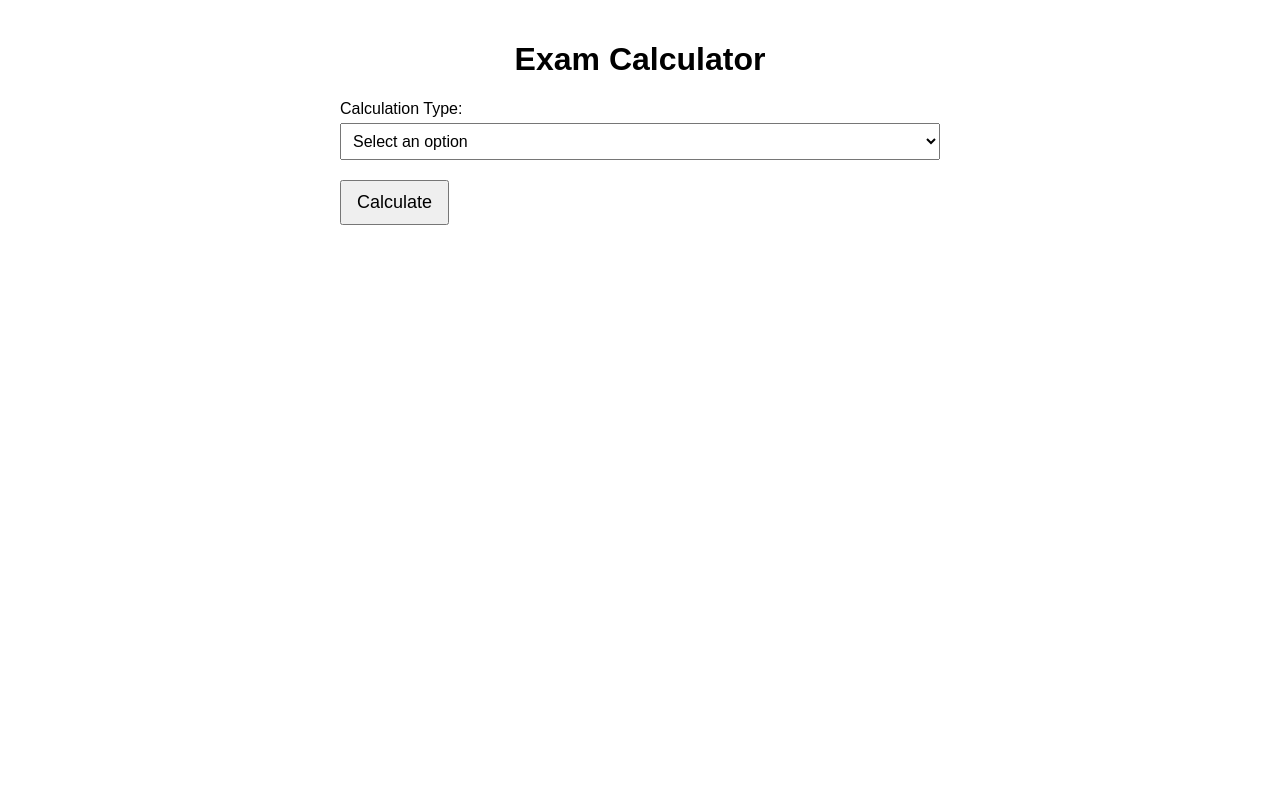
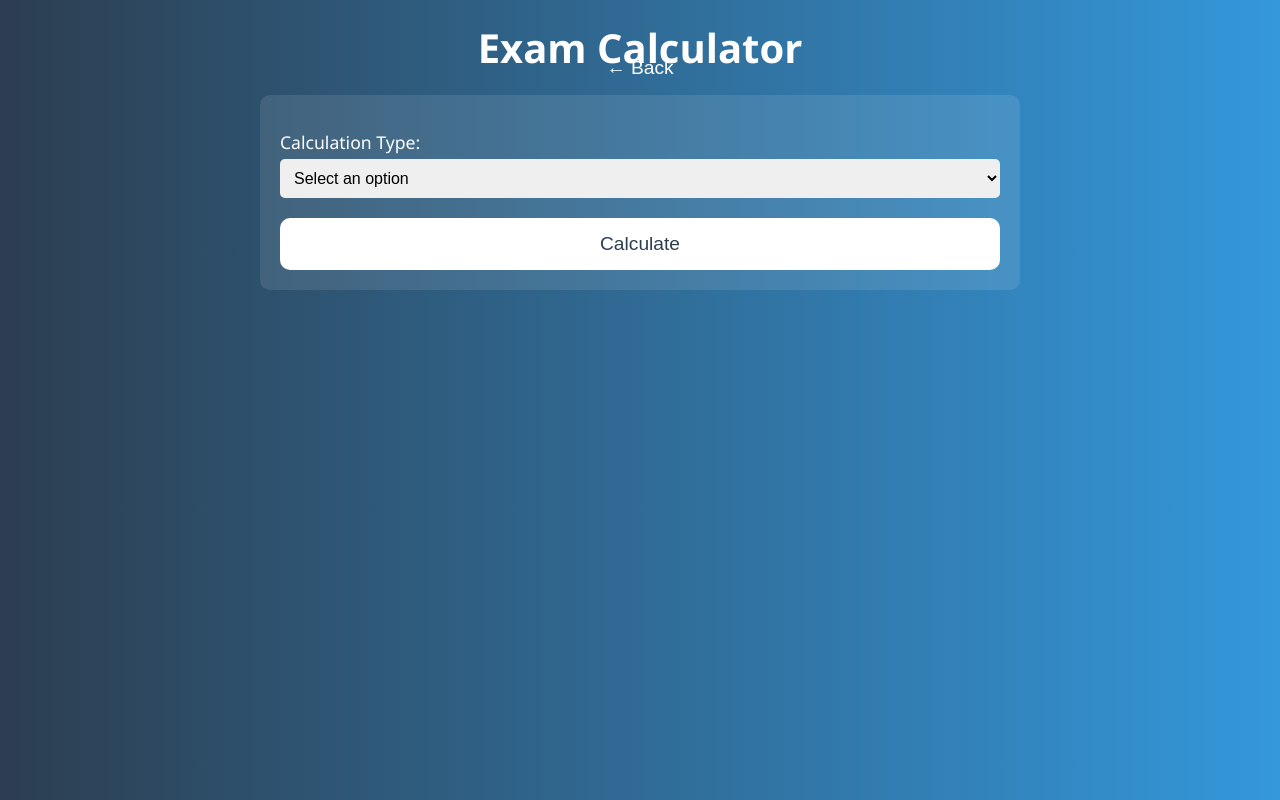
Before and after one commit to elizion111/GradeCalculator, a plain HTML site: page exam_calculator.html in a window 1280 px wide. Drawn offline with Linux system fonts and the light colour scheme.

Commit message:
Update exam_calculator.html

```diff
--- a/exam_calculator.html
+++ b/exam_calculator.html
@@ -1,52 +1,119 @@
+<!-- Save this as exam_calculator.html -->
+
 <!DOCTYPE html>
 <html lang="en">
 <head>
     <meta charset="UTF-8">
     <title>Exam Calculator</title>
+    <meta name="viewport" content="width=device-width, initial-scale=1.0"> <!-- Mobile Responsive -->
     <style>
+        /* Reset default browser styles */
+        * {
+            margin: 0;
+            padding: 0;
+            box-sizing: border-box;
+        }
         body {
-            font-family: Arial, sans-serif;
-            max-width: 600px;
+            font-family: 'Segoe UI', Tahoma, Geneva, Verdana, sans-serif;
+            background: linear-gradient(to right, #2c3e50, #3498db);
+            color: #fff;
+            display: flex;
+            flex-direction: column;
+            min-height: 100vh;
+        }
+        .container {
+            flex: 1;
+            max-width: 800px;
+            width: 100%;
             margin: auto;
-            padding-top: 20px;
+            padding: 20px;
         }
-        h1 {
+        header {
+            position: relative;
             text-align: center;
+            margin-bottom: 20px;
+        }
+        header h1 {
+            font-size: 2.5em;
+        }
+        .back-button {
+            position: absolute;
+            left: 0;
+            top: 50%;
+            transform: translateY(-50%);
+            background: none;
+            border: none;
+            color: #fff;
+            font-size: 1.2em;
+            cursor: pointer;
+            padding: 10px;
+        }
+        .back-button:hover {
+            text-decoration: underline;
         }
         form {
-            margin-top: 20px;
+            background-color: rgba(255, 255, 255, 0.1);
+            padding: 20px;
+            border-radius: 10px;
         }
         label {
             display: block;
             margin: 15px 0 5px;
+            font-size: 1.1em;
         }
-        input[type="number"] {
+        input[type="number"], select {
             width: 100%;
-            padding: 8px;
-            font-size: 16px;
-        }
-        select {
-            width: 100%;
-            padding: 8px;
-            font-size: 16px;
+            padding: 10px;
+            font-size: 1em;
+            border: none;
+            border-radius: 5px;
         }
         button {
+            width: 100%;
             margin-top: 20px;
-            padding: 10px 15px;
-            font-size: 18px;
+            padding: 15px;
+            font-size: 1.2em;
+            border: none;
+            border-radius: 10px;
+            background-color: #fff;
+            color: #2c3e50;
+            cursor: pointer;
+            transition: background-color 0.3s;
+        }
+        button:hover {
+            background-color: #f0f0f0;
         }
         #result {
             margin-top: 30px;
-            font-size: 20px;
+            font-size: 1.5em;
             font-weight: bold;
+            text-align: center;
+        }
+        .footer {
+            text-align: center;
+            padding: 10px;
+            font-size: 0.9em;
+        }
+        @media (max-width: 600px) {
+            header h1 {
+                font-size: 2em;
+            }
+            button {
+                font-size: 1em;
+                padding: 10px;
+            }
         }
     </style>
 </head>
 <body>
+    <div class="container">
+        <header>
+            <button class="back-button" onclick="window.location.href='index.html'">&larr; Back</button>
             <h1>Exam Calculator</h1>
+        </header>
         <form id="examForm">
             <label for="calculationType">Calculation Type:</label>
-        <select id="calculationType" required>
+            <select id="calculationType">
                 <option value="">Select an option</option>
                 <option value="firstSemester">1st Semester</option>
                 <option value="fullYear">Full Year</option>
@@ -54,30 +121,30 @@
 
             <div id="firstSemesterFields" style="display: none;">
                 <label for="sem1Grade">Semester 1 Grade (%):</label>
-            <input type="number" id="sem1Grade" min="0" max="100" required>
+                <input type="number" id="sem1Grade" min="0" max="100">
 
                 <label for="desiredGrade">Desired Semester Grade (%):</label>
-            <input type="number" id="desiredGrade" min="0" max="100" required>
+                <input type="number" id="desiredGrade" min="0" max="100">
             </div>
 
             <div id="fullYearFields" style="display: none;">
                 <label for="sem1GradeFull">Semester 1 Grade (%):</label>
-            <input type="number" id="sem1GradeFull" min="0" max="100" required>
+                <input type="number" id="sem1GradeFull" min="0" max="100">
 
                 <label for="sem1Exam">Semester 1 Exam Grade (%):</label>
-            <input type="number" id="sem1Exam" min="0" max="100" required>
+                <input type="number" id="sem1Exam" min="0" max="100">
 
                 <label for="sem2Grade">Semester 2 Grade (%):</label>
-            <input type="number" id="sem2Grade" min="0" max="100" required>
+                <input type="number" id="sem2Grade" min="0" max="100">
 
                 <label for="desiredYearGrade">Desired Year Grade (%):</label>
-            <input type="number" id="desiredYearGrade" min="0" max="100" required>
+                <input type="number" id="desiredYearGrade" min="0" max="100">
             </div>
 
             <button type="button" onclick="calculate()">Calculate</button>
         </form>
         <div id="result"></div>
-
+    </div>
     <script>
         const calculationType = document.getElementById('calculationType');
         const firstSemesterFields = document.getElementById('firstSemesterFields');
```
Lines whose indentation alone changed are shown as unchanged.
